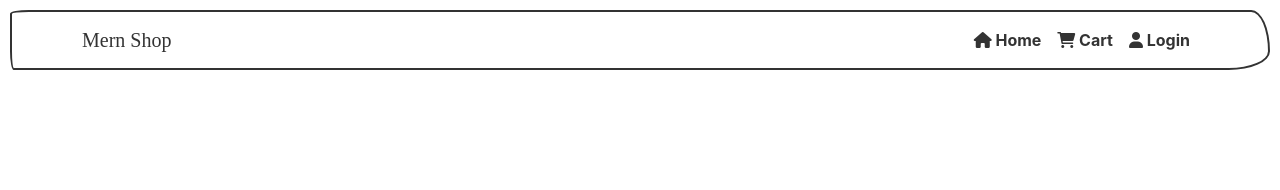
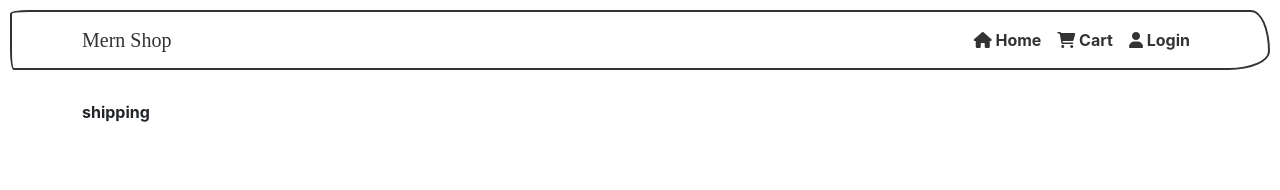
Before and after one commit to nimishbhandari/mern_shop, a React (Create React App) app in the folder frontend/: page /shipping in a window 1280 px wide. Shown: the top 190 px of the page. Built offline with nearby package versions, Linux system fonts and the light colour scheme; a web font is replaced by a local one.

Commit message:
redirect fixed

```diff
--- a/frontend/src/App.js
+++ b/frontend/src/App.js
@@ -10,6 +10,7 @@ import CartScreen from "./screens/CartScreen";
 import LoginScreen from "./screens/LoginScreen";
 import RegisterScreen from "./screens/RegisterScreen";
 import ProfileScreen from "./screens/ProfileScreen";
+import ShippingScreen from "./screens/ShippingScreen";
 
 const App = () => {
   return (
@@ -25,6 +26,7 @@ const App = () => {
             <Route path={"/cart/"} element={<CartScreen />} />
             <Route path={"/cart/:id"} element={<CartScreen />} />
             <Route path={"/profile"} element={<ProfileScreen />} />
+            <Route path={"/shipping"} element={<ShippingScreen />} />
           </Routes>
         </Container>
       </main>
--- a/frontend/src/screens/CartScreen.js
+++ b/frontend/src/screens/CartScreen.js
@@ -15,14 +15,13 @@ const CartScreen = () => {
 
   const cart = useSelector((state) => state.cart);
   const { cartItems } = cart;
-  console.log(cartItems);
 
   const removeFromCartHandler = (id) => {
     dispatch(removeFromCart(id));
   };
 
   const checkoutHandler = () => {
-    navigate(`/login?redirect=shipping`);
+    navigate("/login?redirect=shipping");
   };
 
   useEffect(() => {
--- a/frontend/src/screens/LoginScreen.js
+++ b/frontend/src/screens/LoginScreen.js
@@ -17,7 +17,7 @@ const LoginScreen = () => {
   const userLogin = useSelector((state) => state.userLogin);
   const { loading, error, userInfo } = userLogin;
 
-  const redirect = location.search ? location.search.split("=")[1] : "/";
+  const redirect = location.search ? "/" + location.search.split("=")[1] : "/";
 
   useEffect(() => {
     if (userInfo) {
--- a/frontend/src/screens/RegisterScreen.js
+++ b/frontend/src/screens/RegisterScreen.js
@@ -20,7 +20,7 @@ const RegisterScreen = () => {
   const userRegister = useSelector((state) => state.userRegister);
   const { loading, error, userInfo } = userRegister;
 
-  const redirect = location.search ? location.search.split("=")[1] : "/";
+  const redirect = location.search ? "/" + location.search.split("=")[1] : "/";
 
   useEffect(() => {
     if (userInfo) {
--- /dev/null
+++ b/frontend/src/screens/ShippingScreen.js
@@ -0,0 +1,7 @@
+import React from "react";
+
+const ShippingScreen = () => {
+  return <div>shipping</div>;
+};
+
+export default ShippingScreen;
```
